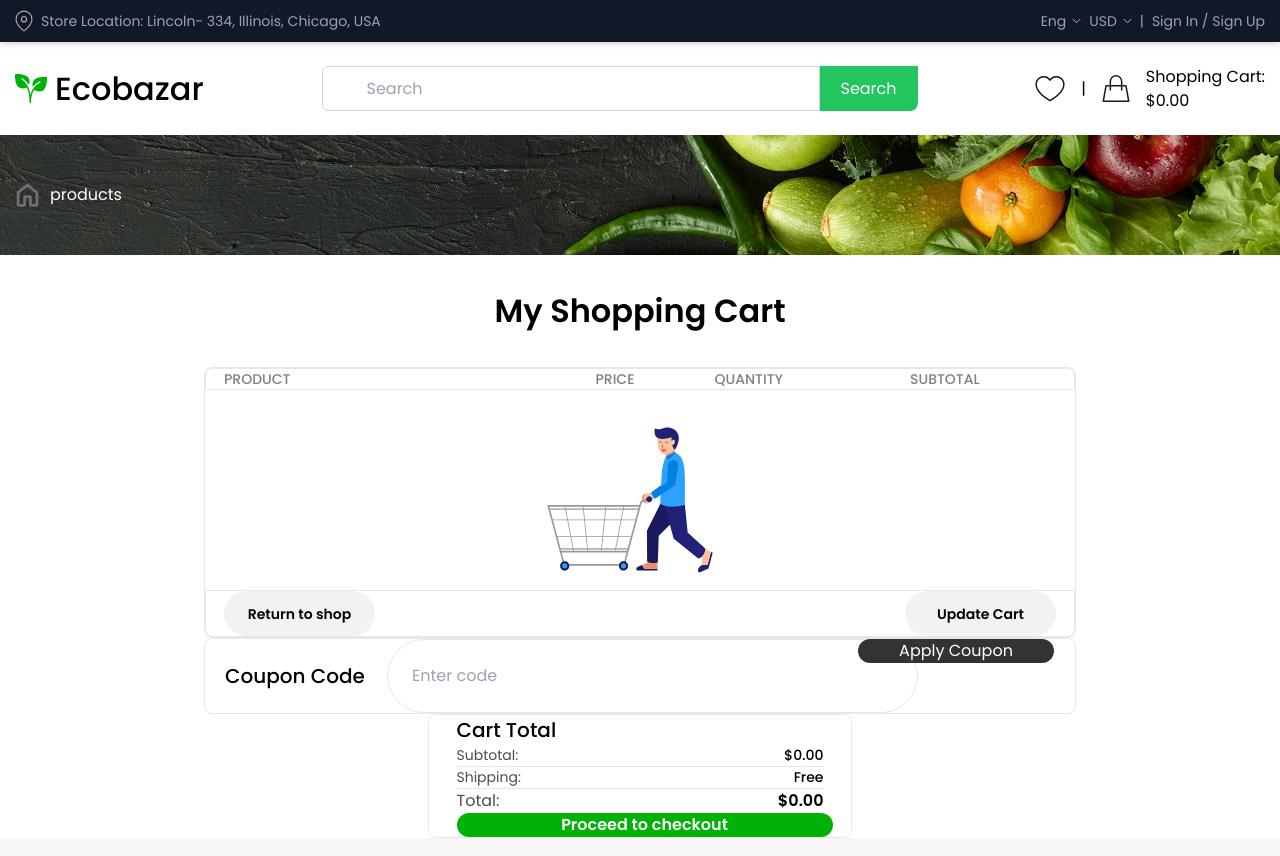
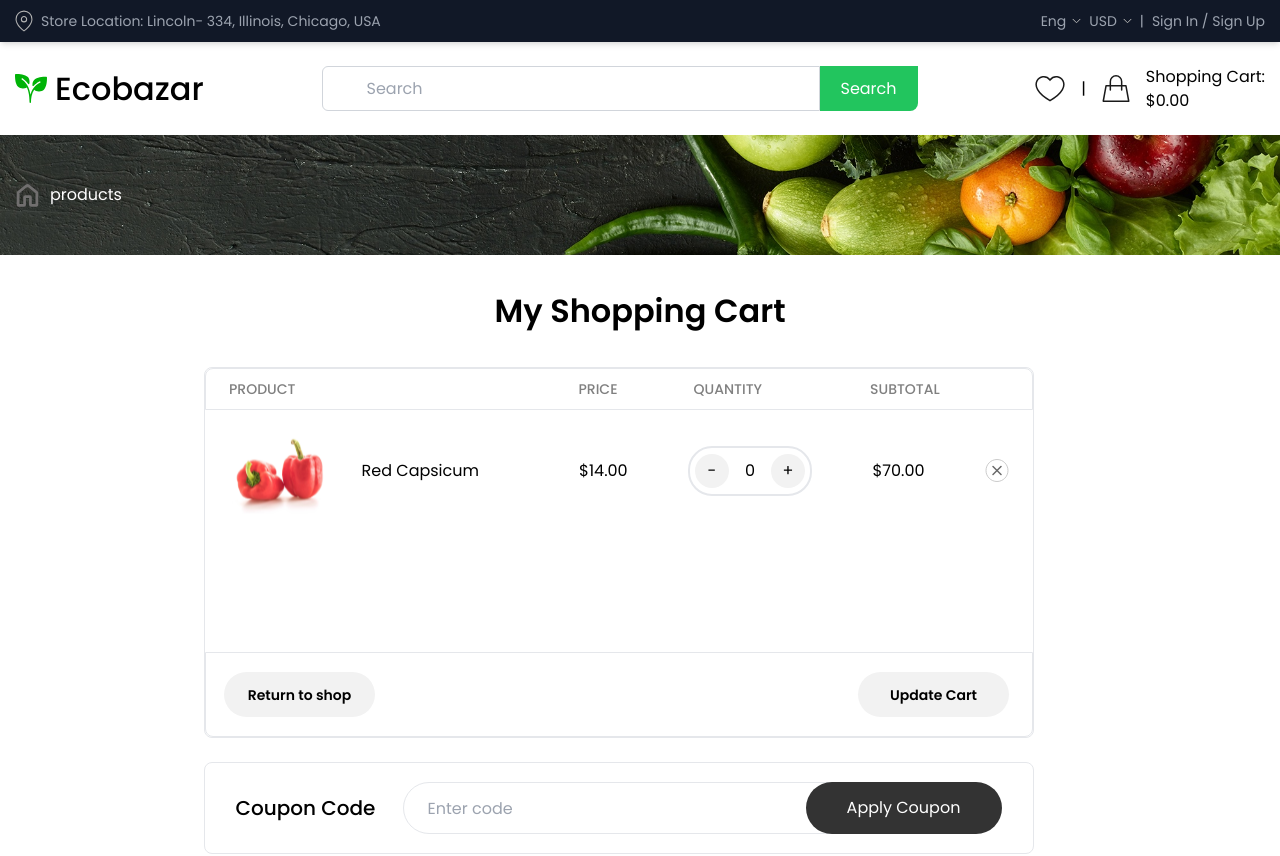
Before and after one commit to nikamunjishvili/shopping-app, a React (Vite) app: page / in a window 1280 px wide. Shown: the top 856 px of the page. Built offline with nearby package versions, Linux system fonts and the light colour scheme.

Commit message:
updated shipping

```diff
--- a/src/common/components/_molecules/Basket/Basket.tsx
+++ b/src/common/components/_molecules/Basket/Basket.tsx
@@ -1,68 +1,112 @@
-import shop from '../../../../../public/shop.svg'
+import shop from "../../../../../public/shop.svg";
+import useFetch from "../../../hooks/useFetch";
+import red from '../../../../../public/red.svg'
+import close from '../../../../../public/Close.svg'
+import { useState } from "react";
+import { ProductType } from "../../../types"
+import { useParams } from "react-router-dom";
+import Button from "../Button/Button";
+
+
 const Basket = () => {
+
+
+  const [quantity, setQuantity] = useState (0)
+
+  const increasequantity = () => {
+    setQuantity(quantity + 1);
+  };
+
+  const decreasequantity = () => {
+    if(quantity === 0){
+      return;
+    }
+    setQuantity(quantity - 1);
+  };
+
+
   return (
     <div className="w-[100%] m-auto flex flex-col justify-center items-center">
-        <h1 className="p-8 text-[32px] font-semibold">
-          My Shopping Cart
-        </h1>
-        <div className="w-[872px] flex flex-col justify-between items-center 2xl:h-[487px] 2xl:w-[1320px] 2xl:flex-row 2xl:items-start">
-          <div className="w-[872px] flex flex-col justify-between">
-            <div className="w-[872px] bg-white rounded-lg border-[1px] flex flex-col justify-between">
-              <div className="w-[872xp] border-[1px] rounded-t-lg flex items-center text-sm text-gray-600 font-medium">
-                <p className="text-button-250 text-[14px] ml-[18px]">PRODUCT</p>
-                <p className="text-button-250 text-[14px] ml-[305px]">PRICE</p>
-                <p className="text-button-250 text-[14px] ml-[80px]">QUANTITY</p>
-                <p className="text-button-250 text-[14px] ml-[127px]">SUBTOTAL</p>
+      <h1 className="p-8 text-[32px] font-semibold">My Shopping Cart</h1>
+      <div className="w-[872px] h-[810px] flex flex-col justify-between items-center 2xl:h-[487px] 2xl:w-[1250px] 2xl:flex-row 2xl:items-start mb-[80px]">
+        <div className="w-[872px] h-[487px] flex flex-col justify-between">
+          <div className="w-[830px] h-[371px] bg-white rounded-lg border-[1px] flex flex-col justify-between">
+            <div className="w-[872xp] h-[42px] border-[1px] rounded-t-lg flex items-center text-sm text-gray-600 font-medium">
+              <p className="text-button-250 text-[14px] ml-[23px]">PRODUCT</p>
+              <p className="text-button-250 text-[14px] ml-[283px]">PRICE</p>
+              <p className="text-button-250 text-[14px] ml-[76px]">QUANTITY</p>
+              <p className="text-button-250 text-[14px] ml-[108px]">SUBTOTAL</p>
             </div>
-              <img src={shop} width={200} height={200} className="ml-[320px]"/>
-              <div className="w-[872xp] border-[1px] rounded-b-lg flex items-center">
+            {/* <img src={shop} width={200} height={200} className="ml-[320px]" /> */}
+            <div className="w-[screen] h-[244px]">
+              <div className="w-[screen] h-[122px] flex items-center justify-center">
+                <div className="flex items-center justify-between w-[780px]">
+                  <div className="w-[250px] justify-between flex items-center">
+                    <img src={red} width={100} height={100} />
+                    <p className="text-base">Red Capsicum</p>
+                  </div>
+                  <div className="w-[430px] flex justify-between items-center">
+                    <p>$14.00</p>
+                    <div className="w-[124px] h-[50px] rounded-3xl border-[2px] flex items-center justify-center">
+                      <div className="flex items-center justify-between w-[110px]">
+                       <button onClick={decreasequantity} className="w-[34px] h-[34px] bg-button-100 rounded-full">-</button>
+                       <p>{quantity}</p>
+                       <button onClick={increasequantity} className="w-[34px] h-[34px] bg-button-100 rounded-full">+</button>
+                      </div>
+                    </div>
+                    <p>$70.00</p>
+                    <button><img src={close} width={24} height={24}/></button>
+                  </div>
+                </div>
+              </div>
+            </div>
+            <div className="w-[872xp] h-[85px] border-[1px] rounded-b-lg flex items-center">
               <button className="text-sm font-semibold ml-[18px] rounded-[46px] bg-button-100 h-[45px] w-[151px]">
                 Return to shop
               </button>
-                <button className="text-sm font-semibold ml-[530px] rounded-[46px] bg-button-100 h-[45px] w-[151px]">
+              <button className="text-sm font-semibold ml-[483px] rounded-[46px] bg-button-100 h-[45px] w-[151px]">
                 Update Cart
               </button>
             </div>
           </div>
-            <div className="w-[872px] bg-white rounded-lg border-[1px] flex items-center justify-center">
-              <div className="flex items-center justify-between w-[830px]">
+          <div className="w-[830px] h-[92px] bg-white rounded-lg border-[1px] flex items-center justify-center">
+            <div className="flex items-center justify-between w-[767px]">
               <p className="text-[20px] font-medium right-[10px]">
                 Coupon Code
               </p>
-              <div className="flex flex-row w-[668px] relative">
-               <input className="border-[1px] rounded-[46px]  w-[531px] outline-none p-6"
+              <div className="flex flex-row w-[600px] relative">
+                <input
+                  className="border-[1px] rounded-[46px] h-[52px] w-[531px] outline-none p-6"
                   type="text"
                   placeholder="Enter code"
                 />
-               <button className="w-[196px] bg-button-50 rounded-[43px] text-white absolute right-[1px]">
+                <button className="w-[196px] h-[52px] bg-button-50 rounded-[43px] text-white absolute right-[1px]">
                   Apply Coupon
                 </button>
               </div>
             </div>
           </div>
         </div>
-          <div className="w-[424px] bg-white rounded-lg border-[1px] flex flex-col items-center justify-center">
-            <div className="w-[367px]  flex flex-col justify-between">
+        <div className="w-[390px] h-[296px] bg-white rounded-lg border-[1px] flex flex-col items-center justify-center">
+          <div className="w-[340px] h-[250px] flex flex-col justify-between">
             <div>
-              <p className="text-[20px] font-medium">
-                Cart Total
-              </p>
+              <p className="text-[20px] font-medium">Cart Total</p>
             </div>
-            <div className="flex flex-col justify-between">
-              <div className="flex justify-between border-b-[1px]">
+            <div className="h-[140px] flex flex-col justify-between">
+              <div className="flex justify-between border-b-[1px] h-[35px]">
                 <p className="text-button-200 text-[14px]">Subtotal:</p>
                 <p className="text-[14px] font-medium">$0.00</p>
               </div>
-              <div className="flex justify-between border-b-[1px]">
+              <div className="flex justify-between border-b-[1px] h-[35px]">
                 <p className="text-button-200 text-[14px]">Shipping:</p>
                 <p className="text-[14px] font-medium">Free</p>
               </div>
-              <div className="flex justify-between">
+              <div className="flex justify-between h-[35px]">
                 <p className="text-button-200 text-[16px]">Total:</p>
                 <p className="text-[16px] font-semibold">$0.00</p>
               </div>
             </div>
-            <button className="bg-button-150 w-[376px]  rounded-[43px]  text-white font-semibold">
+            <button className="bg-button-150 w-[340px] h-[51px] rounded-[43px]  text-white font-semibold">
               Proceed to checkout
             </button>
           </div>
--- a/src/pages/SingleProduct/SingleProduct.tsx
+++ b/src/pages/SingleProduct/SingleProduct.tsx
@@ -5,7 +5,13 @@ import Breadcrumbs from "../../common/components/_organisms/Breadcrumbs/Breadcru
 import useFetch from "../../common/hooks/useFetch";
 import { ProductType } from "../../common/types";
 
+
 const SingleProduct = () => {
+
+  const handleClick = () => {
+    console.log(product)
+  }
+
   const { id } = useParams();
   const {
     data: product,
@@ -49,9 +55,9 @@ const SingleProduct = () => {
               <div className="border-2 border-white border-y-[#E6E6E6] w-[511px] h-[88px] flex items-center">
                 <Button
                   className={
-                    "w-[447px] rounded-full flex justify-center text-[#FFFFFF]"
+                    "w-[447px] rounded-full flex justify-center items-center text-[#FFFFFF]"
                   }
-                  onClick={() => {}}
+                  onClick={handleClick}
                   disabled={false}
                   isLoading={false}
                   type="submit"
```
Also changed, not shown: public/Close.svg (added), public/red.svg (added). Lines whose indentation alone changed are shown as unchanged.
